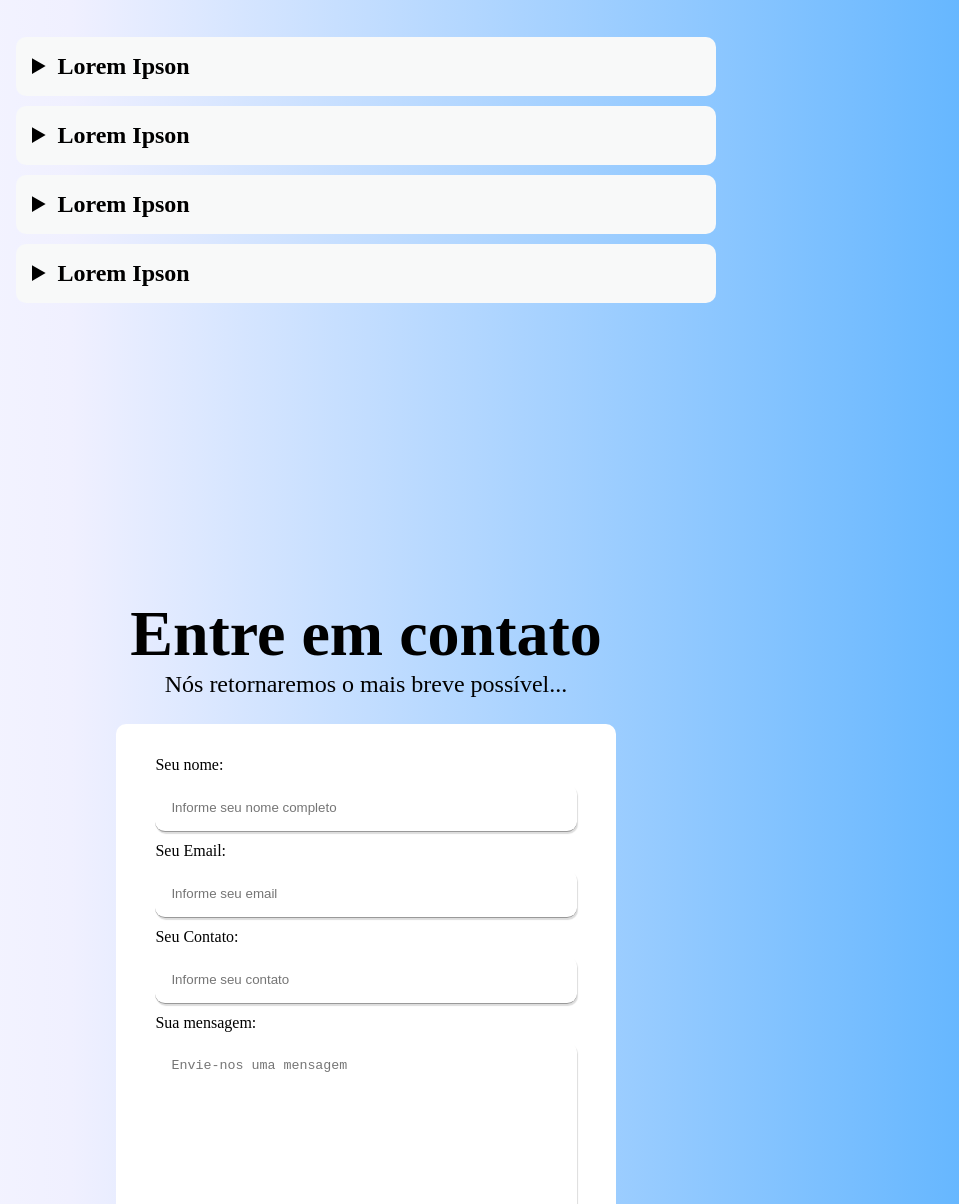
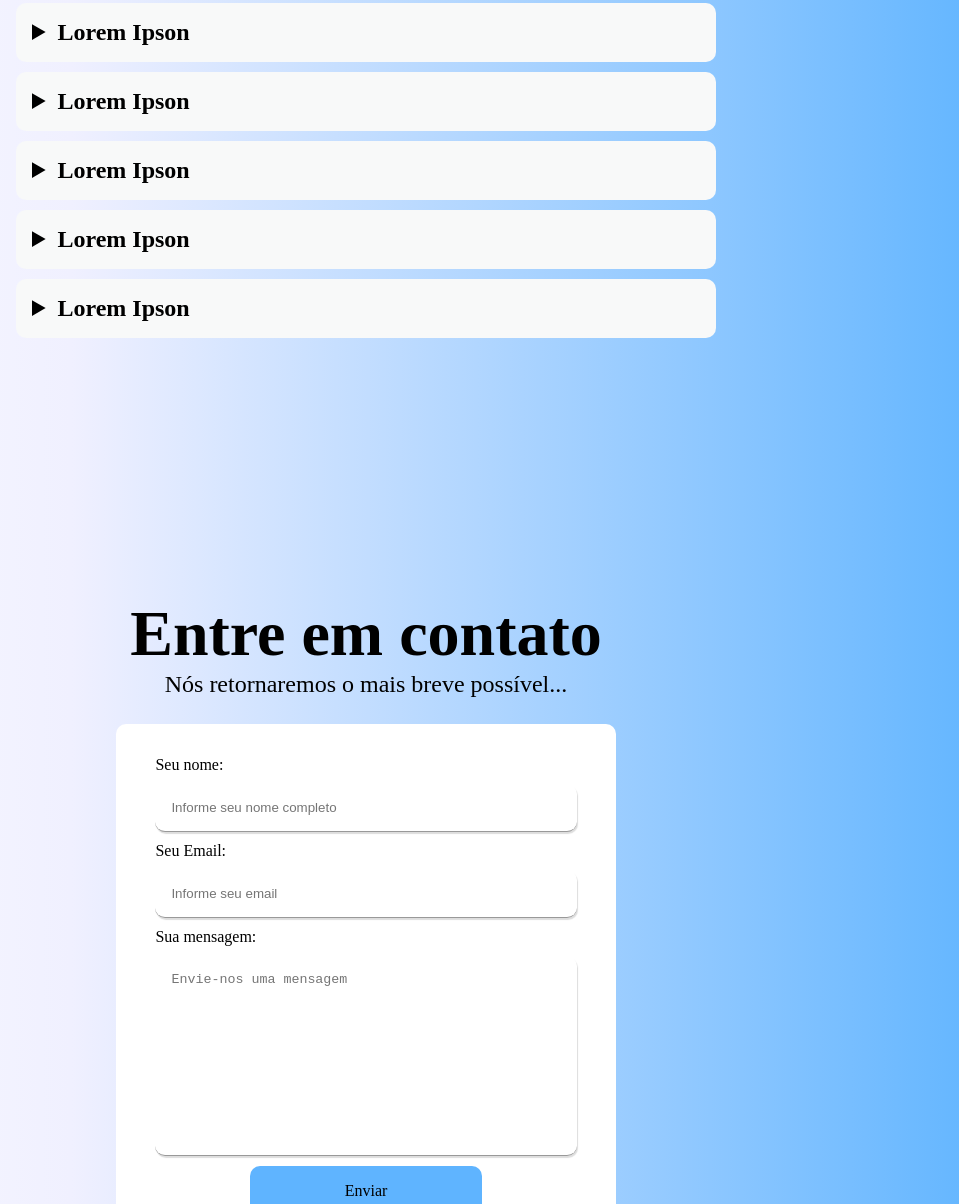
Before and after one commit to MrWerton/ComuniCARE-Landing-Page, a plain HTML site: page index.html in a window 1280 px wide. Shown: the part 1964-3168 px from the top of the page, without its empty margins (274-1233 px from the left). Drawn offline with Linux system fonts and the light colour scheme.

Commit message:
fixed summary

```diff
--- a/index.html
+++ b/index.html
@@ -149,6 +149,10 @@
             <summary>Lorem Ipson</summary>
               <p>Lorem ipsum dolor, sit amet consectetur adipisicing elit. Tempora amet sed blanditiis minima necessitatibus placeat vel quae doloribus. Ipsam culpa nulla veniam nisi tempore consequatur ullam eos voluptas cum rem.</p>
           </details>
+          <details>
+            <summary>Lorem Ipson</summary>
+              <p>Lorem ipsum dolor, sit amet consectetur adipisicing elit. Tempora amet sed blanditiis minima necessitatibus placeat vel quae doloribus. Ipsam culpa nulla veniam nisi tempore consequatur ullam eos voluptas cum rem.</p>
+          </details>
         </main>
     </div>
     </section>
@@ -165,8 +169,6 @@
           <input  placeholder="Informe seu nome completo" id="name" name="name" type="text">
           <label for="email">Seu Email:</label>
           <input placeholder="Informe seu email" id="email" name="name" type="email">
-          <label for="phone">Seu Contato:</label>
-          <input placeholder="Informe seu contato" id="name" name="phone" type="text">
           <label for="message">Sua mensagem:</label>
          <textarea placeholder="Envie-nos uma mensagem" name="message" id="message" ></textarea>
          <input type="hidden" name="_captcha" value="false">
```
